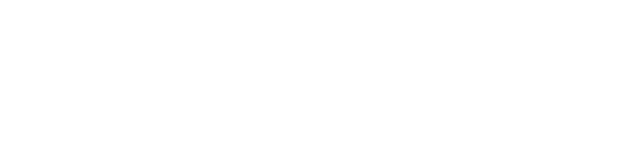
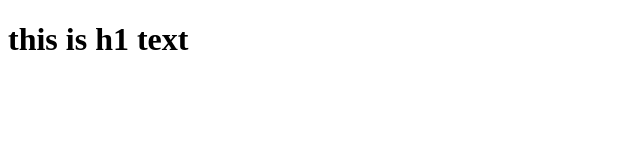
Before and after one commit to hhtmmtchina/test_run, a plain HTML site: page com.hyde/index.html in a window 1280 px wide. Shown: the whole page, without its empty margins (0-640 px from the left). Drawn offline with Linux system fonts and the light colour scheme.

Commit message:
write h1 text

```diff
--- a/com.hyde/index.html
+++ b/com.hyde/index.html
@@ -5,6 +5,6 @@
     <title>Title</title>
 </head>
 <body>
-
+<h1>this is h1 text</h1>
 </body>
 </html>
```
